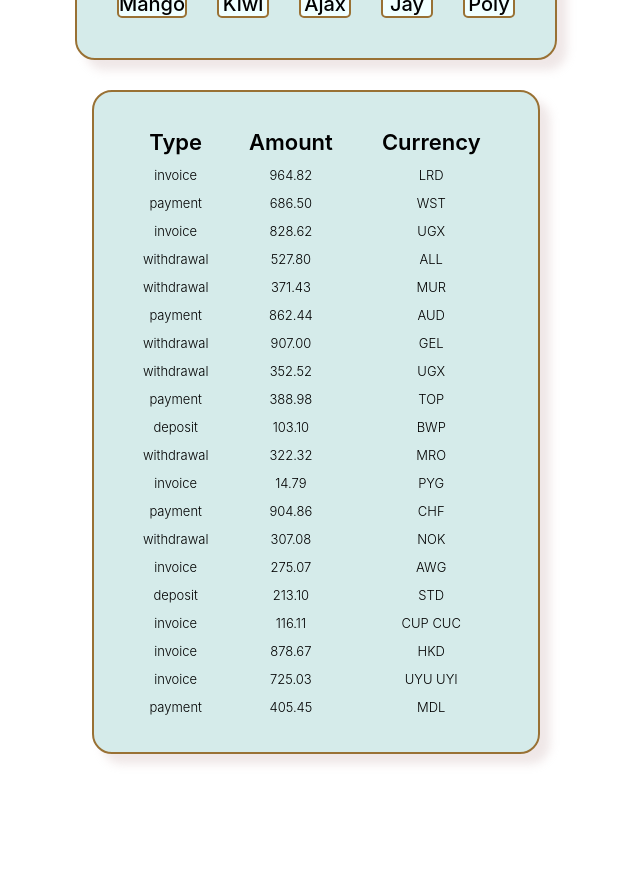
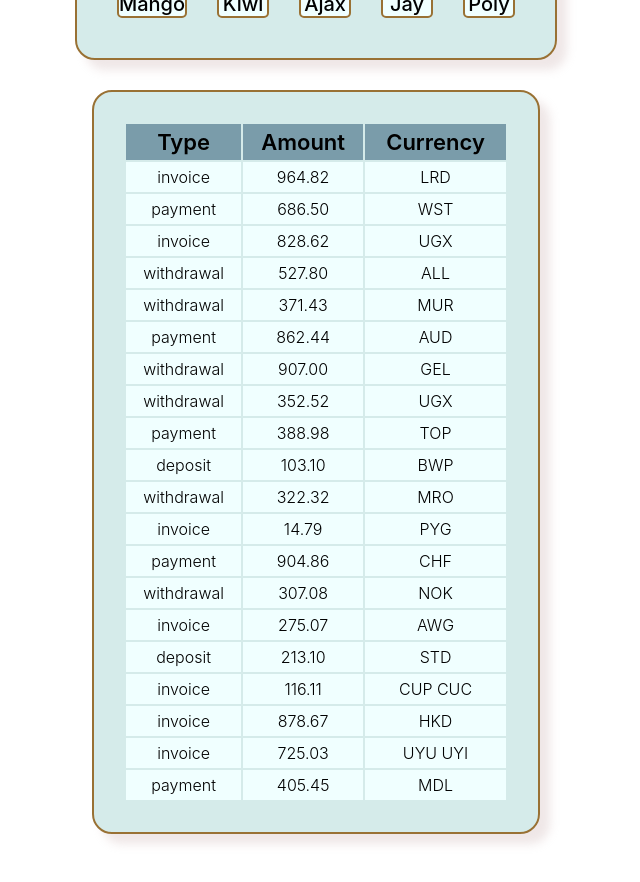
Before and after one commit to OlexTS/goit-react-hw-01-components, a React (Create React App) app: page / in a window 1280 px wide. Shown: the part 840-1722 px from the top of the page, without its empty margins (324-964 px from the left). Before the commit the page ends 1664 px from the top, so only its background shows below. Built offline with nearby package versions, Linux system fonts and the light colour scheme.

Commit message:
finished hw

```diff
--- a/src/components/FriendList/FriendList.jsx
+++ b/src/components/FriendList/FriendList.jsx
@@ -1,22 +1,28 @@
 import PropTypes from 'prop-types';
 import { FriendListItem } from '../FriendListItem/FriendListItem';
-import {UserFriends} from './FriendList.styled';
+import { UserFriends } from './FriendList.styled';
 
-export const FriendList = ({friends}) => {
-    return <UserFriends>
+export const FriendList = ({ friends }) => {
+  return (
+    <UserFriends>
       {friends.map(friend => {
-      return <FriendListItem
+        return (
+          <FriendListItem
             key={friend.id}
             avatar={friend.avatar}
             name={friend.name}
             isOnline={friend.isOnline}
           />
+        );
       })}
     </UserFriends>
-}
+  );
+};
 
 FriendList.propTypes = {
-    friends: PropTypes.arrayOf(PropTypes.shape({
-        id: PropTypes.number.isRequired
-    })).isRequired
-}
+  friends: PropTypes.arrayOf(
+    PropTypes.shape({
+      id: PropTypes.number.isRequired,
+    })
+  ).isRequired,
+};
--- a/src/components/Statistics/Statistics.jsx
+++ b/src/components/Statistics/Statistics.jsx
@@ -1,17 +1,23 @@
 import PropTypes from 'prop-types';
-import { StatisticLoad, Title, StatList, Item, Label, Percentage } from './Statistics.styled';
-
+import {
+  StatisticLoad,
+  Title,
+  StatList,
+  Item,
+  Label,
+  Percentage,
+} from './Statistics.styled';
 
 export const Statistics = ({ title, stats }) => {
   return (
     <StatisticLoad>
       {title && <Title>{title}</Title>}
 
-      <StatList >
+      <StatList>
         {stats.map(stat => {
           return (
-            <Item key={stat.id} >
-              <Label >{stat.label}</Label>
+            <Item key={stat.id}>
+              <Label>{stat.label}</Label>
               <Percentage>{stat.percentage}%</Percentage>
             </Item>
           );
@@ -20,12 +26,14 @@ export const Statistics = ({ title, stats }) => {
     </StatisticLoad>
   );
 };
-// const randomColor = Math.floor(Math.random()*16777215).toString(16);
+
 Statistics.propTypes = {
-    title: PropTypes.string,
-    stats: PropTypes.arrayOf(PropTypes.shape({
-        id: PropTypes.string.isRequired,
-        label: PropTypes.string.isRequired,
-        percentage: PropTypes.number.isRequired
-    })).isRequired
-}
+  title: PropTypes.string,
+  stats: PropTypes.arrayOf(
+    PropTypes.shape({
+      id: PropTypes.string.isRequired,
+      label: PropTypes.string.isRequired,
+      percentage: PropTypes.number.isRequired,
+    })
+  ).isRequired,
+};
--- a/src/components/TransactionHistory/TransactionHistory.module.css
+++ b/src/components/TransactionHistory/Transaction.styled.jsx
@@ -1,4 +1,6 @@
-.transactionHistory {
+import styled from '@emotion/styled';
+
+export const TableTransactions = styled.table`
   min-width: 35vw;
   padding: 30px;
   margin-bottom: 30px;
@@ -7,17 +9,17 @@
   border-radius: 20px;
   border: 2px solid rgb(153, 113, 52);
   box-shadow: 10px 10px 10px 0px #cab1b14d;
-}
-
-th {
+`;
+export const Option = styled.th`
   color: black;
   font-weight: 600;
   font-size: 22px;
   padding: 5px 0 5px 0;
-}
-
-td {
+  background-color: #7a9caa;
+`;
+export const Value = styled.td`
   font-weight: 300;
-  font-size: 13px;
+  font-size: 16px;
   padding: 5px 0 5px 0;
-}
+  background-color: azure;
+`;
--- a/src/components/TransactionHistory/TransactionHistory.jsx
+++ b/src/components/TransactionHistory/TransactionHistory.jsx
@@ -1,14 +1,14 @@
 import PropTypes from 'prop-types';
-import css from './TransactionHistory.module.css'
+import { TableTransactions, Option, Value } from './Transaction.styled';
 
 export const TransactionHistory = ({ items }) => {
   return (
-    <table className={css.transactionHistory}>
+    <TableTransactions>
       <thead>
         <tr>
-          <th>Type</th>
-          <th>Amount</th>
-          <th>Currency</th>
+          <Option>Type</Option>
+          <Option>Amount</Option>
+          <Option>Currency</Option>
         </tr>
       </thead>
 
@@ -16,22 +16,24 @@ export const TransactionHistory = ({ items }) => {
         {items.map(item => {
           return (
             <tr key={item.id}>
-              <td>{item.type}</td>
-              <td>{item.amount}</td>
-              <td>{item.currency}</td>
+              <Value>{item.type}</Value>
+              <Value>{item.amount}</Value>
+              <Value>{item.currency}</Value>
             </tr>
           );
         })}
       </tbody>
-    </table>
+    </TableTransactions>
   );
 };
 
 TransactionHistory.propTypes = {
-    items: PropTypes.arrayOf(PropTypes.shape({
-        id: PropTypes.string.isRequired,
-        type: PropTypes.string.isRequired,
-        amount: PropTypes.string.isRequired,
-        currency: PropTypes.string.isRequired
-    })).isRequired
-}
+  items: PropTypes.arrayOf(
+    PropTypes.shape({
+      id: PropTypes.string.isRequired,
+      type: PropTypes.string.isRequired,
+      amount: PropTypes.string.isRequired,
+      currency: PropTypes.string.isRequired,
+    })
+  ).isRequired,
+};
```
Also changed, not shown: src/components/FriendListItem/FriendListItem.jsx (+6 -1 lines), src/components/FriendListItem/FriendListItem.styled.jsx (+8 -8 lines), src/components/Statistics/Statistics.styled.jsx (+6 -7 lines). Lines whose indentation alone changed are shown as unchanged.
